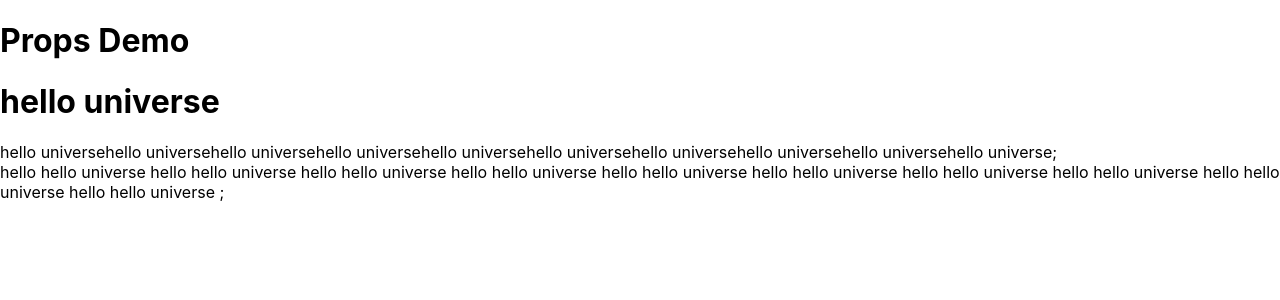
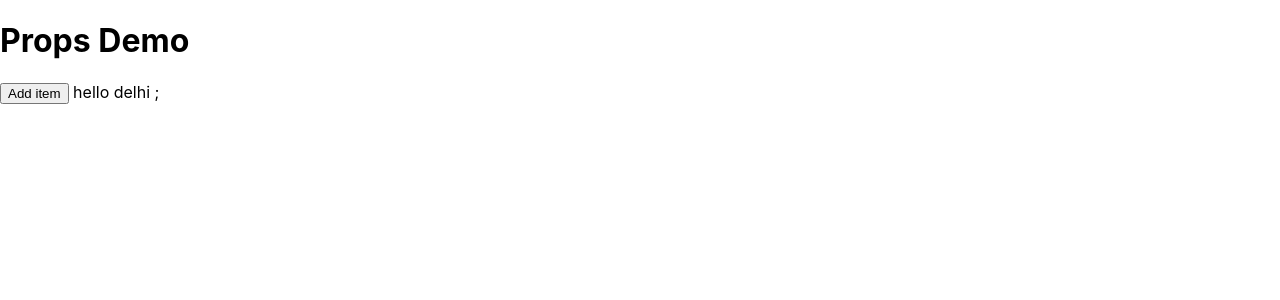
Before and after one commit to jyotivjadhav/fourthapp, a React (Create React App) app: page / in a window 1280 px wide. Shown: the top 300 px of the page. Built offline with nearby package versions, Linux system fonts and the light colour scheme.

Commit message:
adding element using stateful

```diff
--- a/src/App.js
+++ b/src/App.js
@@ -1,27 +1,26 @@
+import { useState } from "react";
 
 function App() {
   //attribute name can be anything
   return (
     <>
       <h1>Props Demo</h1>
-      <Listdemo/>
-
+      <Listdemo />
     </>
   );
 }
 function Listdemo() {
-  let data = "hello universe";
-  let list = [];
-  for (let i = 0; i < 10; i++) {
-    list.push(data);
-  }
+  let [list, setlist] = useState(["delhi"]);
+  let addItemAction = () => {
+    let newlist = [...list, "mumbai"];
+    setlist(newlist);
+  };
+
   return (
     <>
-      <h1>{data}</h1>
       {/* map returnds output */}
-      {list.map((element) => element)};
-      <br></br>
-      {list.map((element )=>" hello " +element+" ")};
+      <input type="button" value="Add item" onClick={addItemAction} />
+      {list.map((element) => " hello " + element + " ")};
     </>
   );
 }
```
